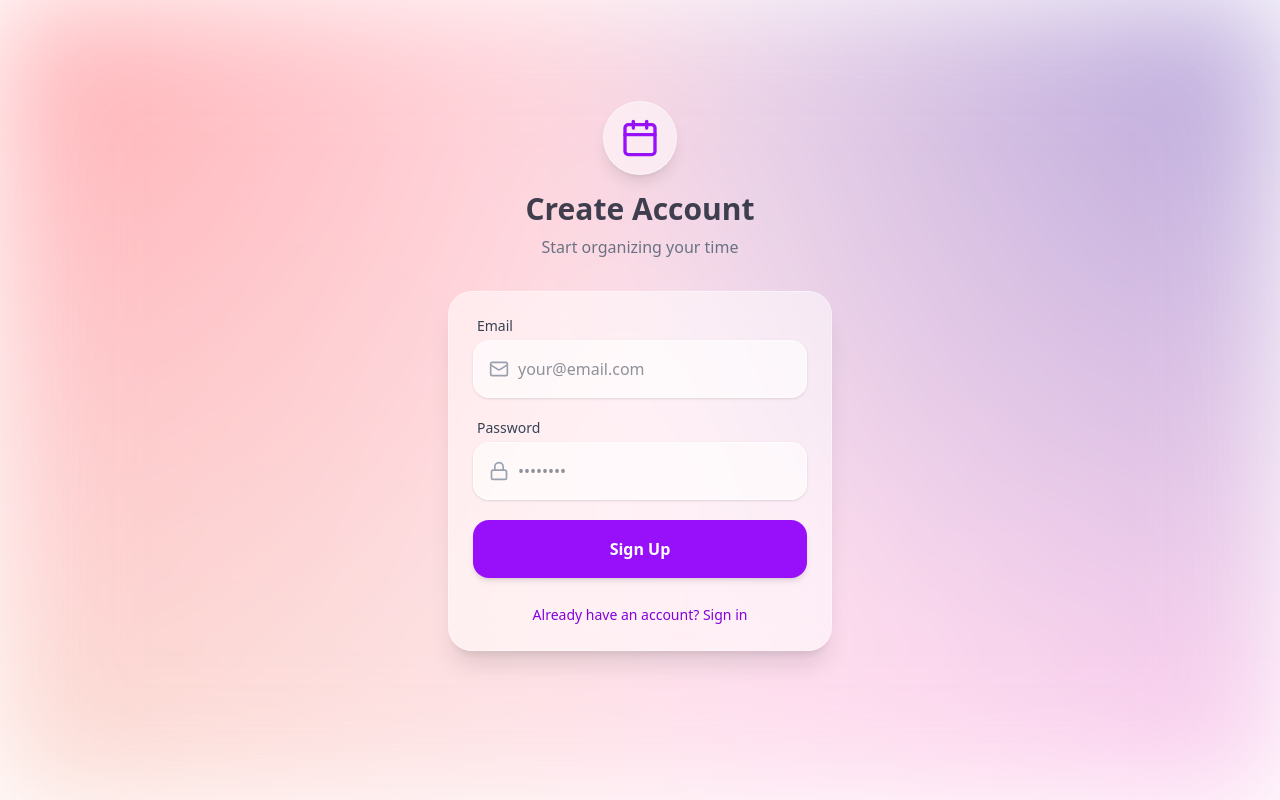
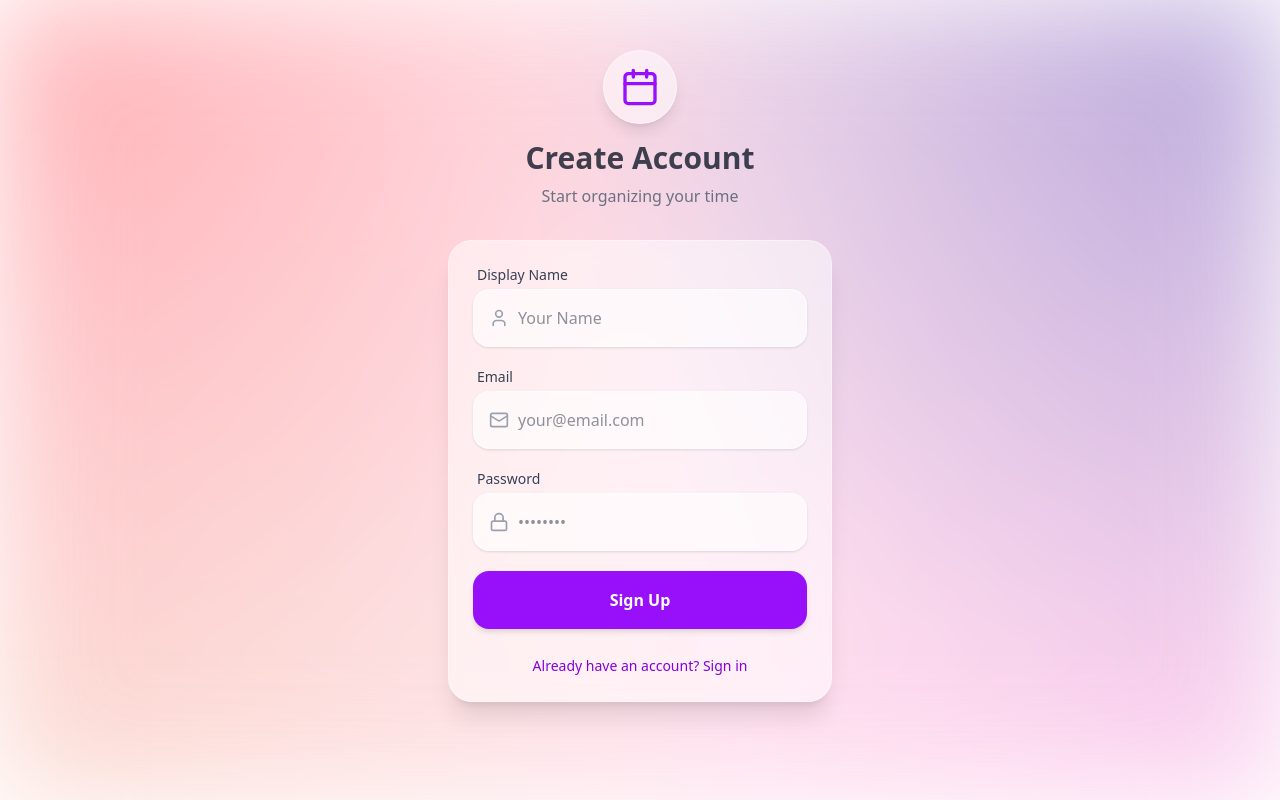
Before and after one commit to ArturCharylo/schedule, a React (Vite) app in the folder oliwia-calendar/: page / in a window 1280 px wide. Both pictures are taken after a click on the button "Don't have an account? Sign up". Built offline with nearby package versions, Linux system fonts and the light colour scheme; no server answers.

Commit message:
feat: added display name input to sign up

```diff
--- a/oliwia-calendar/src/components/Auth.tsx
+++ b/oliwia-calendar/src/components/Auth.tsx
@@ -1,11 +1,12 @@
 import { useState } from 'react';
-import { Mail, Lock, Loader2, Calendar } from 'lucide-react';
+import { Mail, Lock, Loader2, Calendar, User } from 'lucide-react'; // Added User icon
 import { supabase } from '../lib/supabase';
 
 export function Auth() {
   const [isLogin, setIsLogin] = useState(true);
   const [email, setEmail] = useState('');
   const [password, setPassword] = useState('');
+  const [displayName, setDisplayName] = useState(''); // New state for display name
   const [loading, setLoading] = useState(false);
   const [error, setError] = useState<string | null>(null);
 
@@ -23,10 +24,15 @@ export function Auth() {
         });
         if (error) throw error;
       } else {
-        // Attempt to sign up a new user
+        // Attempt to sign up a new user with custom metadata
         const { error } = await supabase.auth.signUp({
           email,
           password,
+          options: {
+            data: {
+              first_name: displayName, // Save the display name to user_metadata
+            },
+          },
         });
         if (error) throw error;
       }
@@ -66,6 +72,29 @@ export function Auth() {
             {error && (
               <div className="p-3 bg-red-100/80 text-red-800 text-sm rounded-2xl border border-red-200 text-center backdrop-blur-sm">
                 {error}
+              </div>
+            )}
+
+            {/* Display Name Input - Only visible during Sign Up */}
+            {!isLogin && (
+              <div>
+                <label className="block text-sm font-medium text-gray-700 mb-1 ml-1" htmlFor="displayName">
+                  Display Name
+                </label>
+                <div className="relative">
+                  <div className="absolute inset-y-0 left-0 pl-4 flex items-center pointer-events-none">
+                    <User className="h-5 w-5 text-gray-400" />
+                  </div>
+                  <input
+                    id="displayName"
+                    type="text"
+                    required={!isLogin} // Only required when signing up
+                    value={displayName}
+                    onChange={(e) => setDisplayName(e.target.value)}
+                    className="block w-full pl-11 pr-4 py-4 bg-white/60 border border-white/50 rounded-2xl focus:ring-2 focus:ring-purple-500/50 focus:border-purple-500/50 transition-all shadow-sm outline-none text-gray-800"
+                    placeholder="Your Name"
+                  />
+                </div>
               </div>
             )}
 
@@ -115,7 +144,7 @@ export function Auth() {
             <button
               type="submit"
               disabled={loading}
-              className="w-full flex justify-center py-4 px-4 border border-transparent rounded-2xl shadow-md text-base font-semibold text-white bg-purple-600 hover:bg-purple-700 active:scale-[0.98] transition-all disabled:opacity-70 disabled:active:scale-100 mt-2"
+              className="w-full flex justify-center py-4 px-4 border border-transparent rounded-2xl shadow-md text-base font-semibold text-white bg-purple-600 hover:bg-purple-700 active:scale-[0.98] transition-all disabled:opacity-70 disabled:active:scale-100 mt-2 cursor-pointer"
             >
               {loading ? (
                 <Loader2 className="w-6 h-6 animate-spin" />
@@ -130,9 +159,12 @@ export function Auth() {
           {/* Toggle View */}
           <div className="mt-6 text-center">
             <button
-              onClick={() => setIsLogin(!isLogin)}
+              onClick={() => {
+                setIsLogin(!isLogin);
+                setError(null); // Clear errors when toggling views
+              }}
               type="button"
-              className="text-sm font-medium text-purple-700 hover:text-purple-900 transition-colors"
+              className="text-sm font-medium text-purple-700 hover:text-purple-900 transition-colors cursor-pointer"
             >
               {isLogin
                 ? "Don't have an account? Sign up"
```
